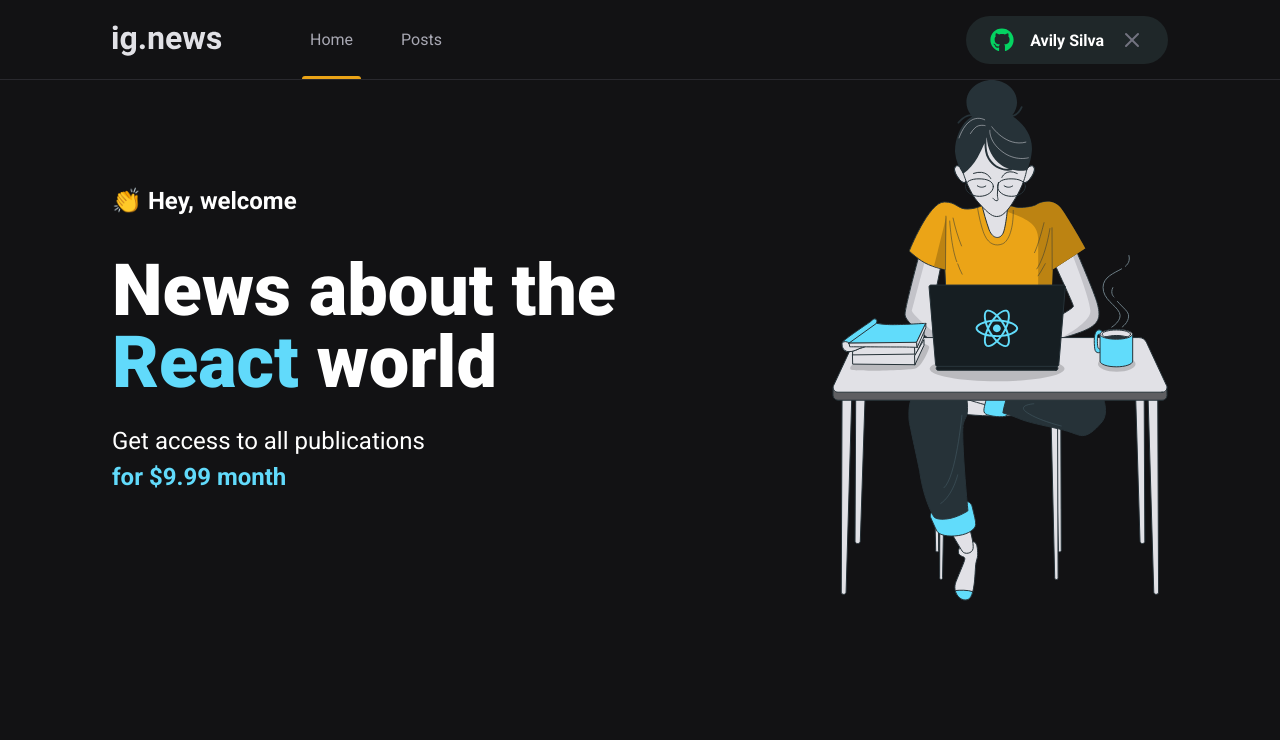
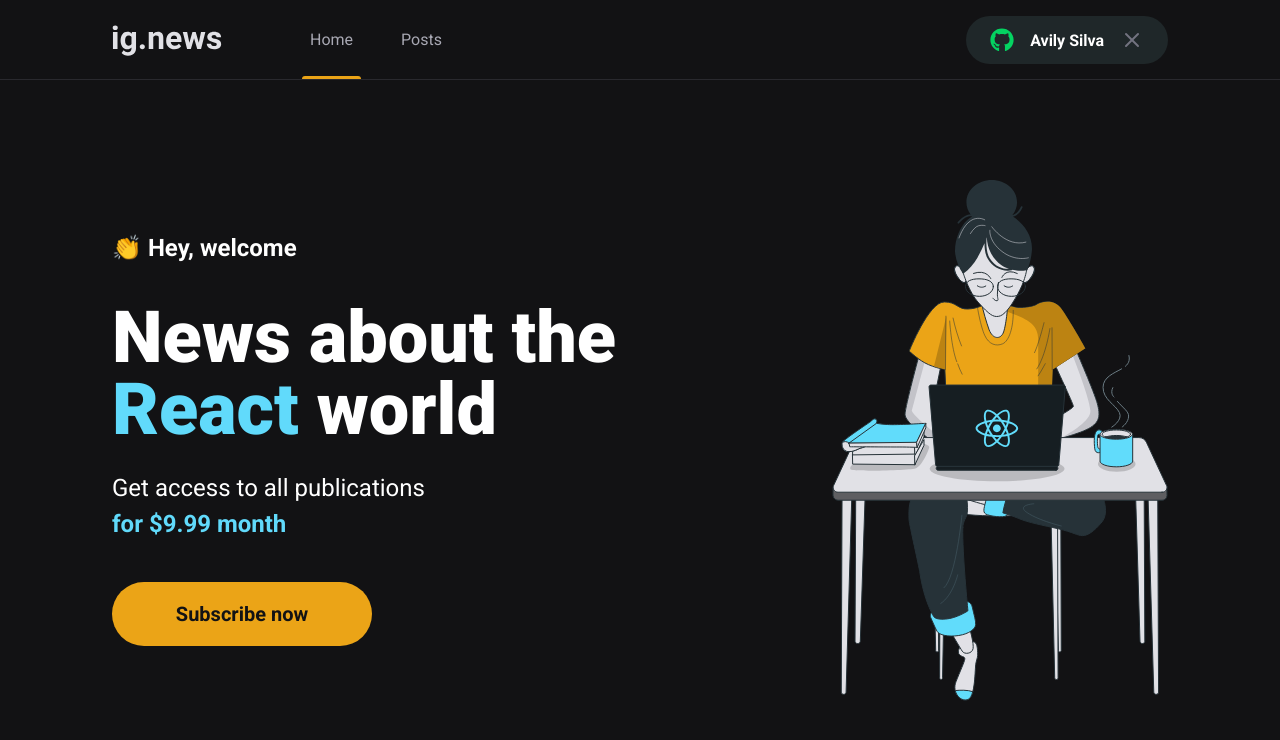
Before and after one commit to avilyre/ig.news, a Next.js app: page / in a window 1280 px wide. Shown: the top 740 px of the page. Built offline with nearby package versions, Linux system fonts and the light colour scheme.

Commit message:
subscribe button component was created

```diff
--- /dev/null
+++ b/src/components/SubscribeButton/index.tsx
@@ -0,0 +1,11 @@
+import styles from "./styles.module.scss";
+
+export function SubscribeButton() {
+  return (
+    <button
+      className={styles.subscribeButton}
+    >
+      Subscribe now
+    </button>
+  )
+}
--- /dev/null
+++ b/src/components/SubscribeButton/styles.module.scss
@@ -0,0 +1,20 @@
+.subscribeButton {
+  height: 4rem;
+  width: 260px;
+  border: 0;
+  border-radius: 2rem;
+  background: var(--yellow-500);
+  color: var(--gray-900);
+  font-size: 1.25rem;
+  font-weight: bold;
+
+  display: flex;
+  align-items: center;
+  justify-content: center;
+
+  transition: filter 0.2s;
+
+  &:hover {
+    filter: brightness(0.8);
+  }
+}
--- a/src/pages/index.tsx
+++ b/src/pages/index.tsx
@@ -1,4 +1,6 @@
 import Head from "next/head";
+
+import { SubscribeButton } from "../components/SubscribeButton";
 
 import styles from "../styles/pages/home.module.scss";
 
@@ -18,6 +20,8 @@ export default function Home() {
             Get access to all publications <br />
             <span>for $9.99 month</span>
           </p>
+
+          <SubscribeButton />
         </section>
 
         <img src="/images/avatar.svg" alt="Girl coding" />
--- a/src/styles/pages/home.module.scss
+++ b/src/styles/pages/home.module.scss
@@ -1,4 +1,5 @@
 .contentContainer {
+  height: calc(100vh - 5rem);
   max-width: 1120px;
   margin: 0 auto;
   padding: 0 2rem;
@@ -37,4 +38,8 @@
       font-weight: bold;
     }
   }
+
+  button {
+    margin-top: 2.5rem;
+  }
 }
```
